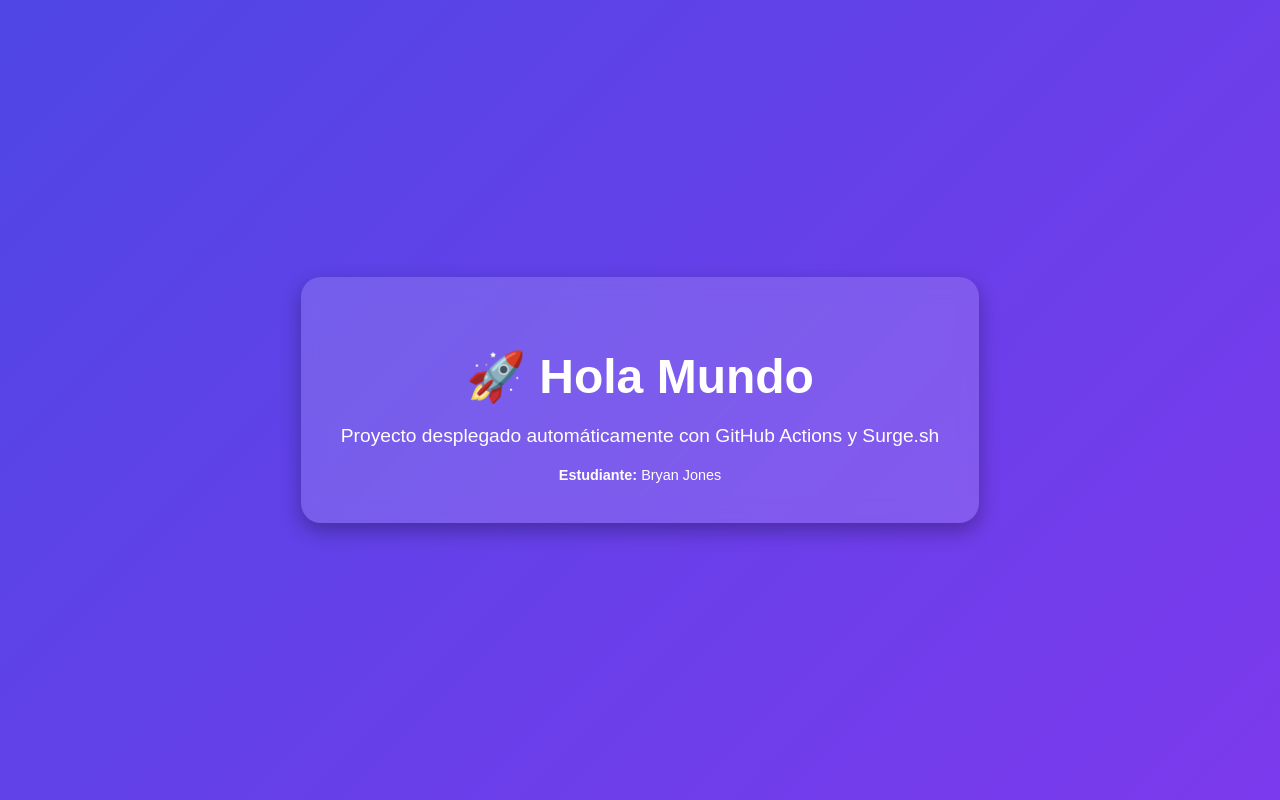
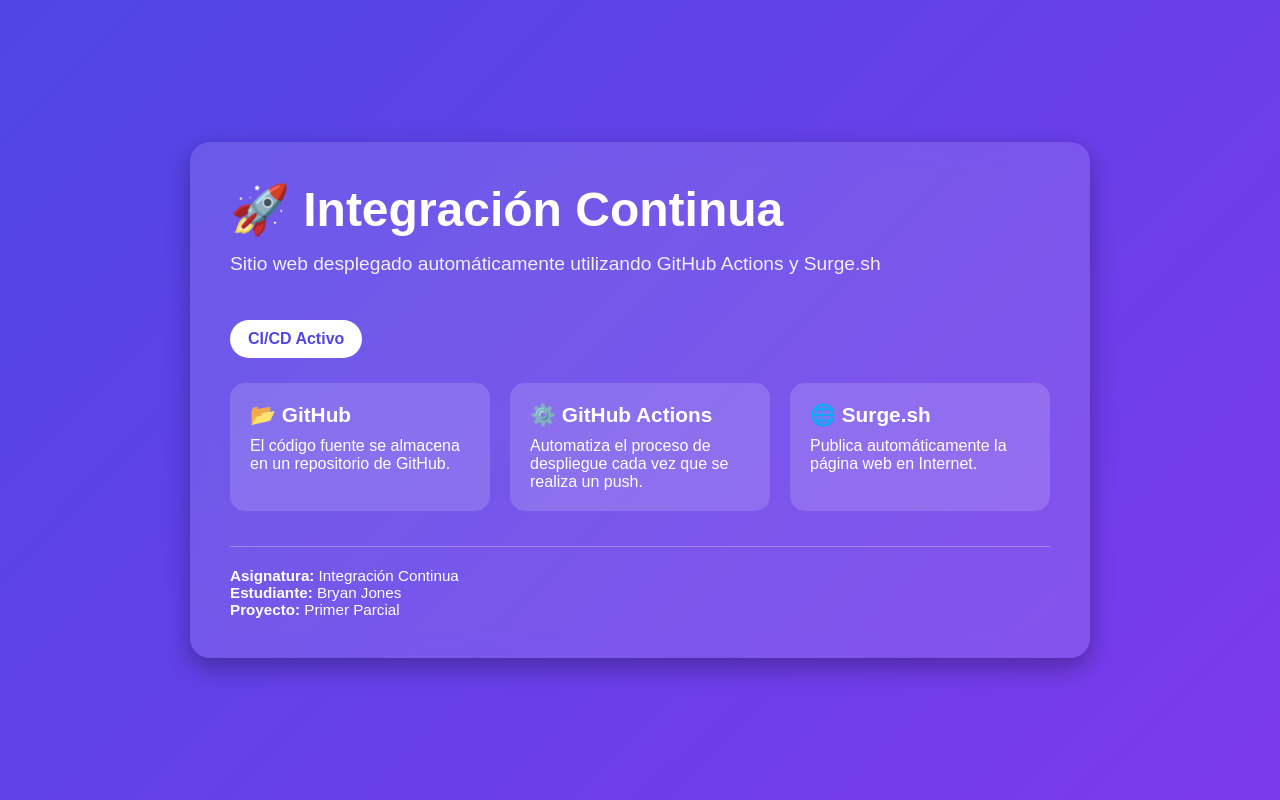
Before and after one commit to bryanurieljonestineo0912-eng/parcial1-Surge.sh, a plain HTML site: page index.html in a window 1280 px wide. Drawn offline with Linux system fonts and the light colour scheme.

Commit message:
Update index.html

```diff
--- a/index.html
+++ b/index.html
@@ -6,50 +6,130 @@
     <title>Primer Parcial - Integración Continua</title>
 
     <style>
+        *{
+            margin: 0;
+            padding: 0;
+            box-sizing: border-box;
+        }
+
         body{
             font-family: Arial, sans-serif;
             background: linear-gradient(135deg, #4f46e5, #7c3aed);
-            color: white;
-            text-align: center;
-            margin: 0;
-            height: 100vh;
+            min-height: 100vh;
             display: flex;
             justify-content: center;
             align-items: center;
+            color: white;
+            padding: 20px;
+        }
+
+        .container{
+            max-width: 900px;
+            width: 100%;
+            background: rgba(255,255,255,0.12);
+            backdrop-filter: blur(12px);
+            border-radius: 20px;
+            padding: 40px;
+            box-shadow: 0 10px 25px rgba(0,0,0,0.3);
+        }
+
+        h1{
+            font-size: 3rem;
+            margin-bottom: 15px;
+        }
+
+        .subtitle{
+            font-size: 1.2rem;
+            margin-bottom: 30px;
+            opacity: 0.9;
+        }
+
+        .cards{
+            display: grid;
+            grid-template-columns: repeat(auto-fit,minmax(220px,1fr));
+            gap: 20px;
+            margin-top: 25px;
         }
 
         .card{
             background: rgba(255,255,255,0.15);
-            padding: 40px;
-            border-radius: 20px;
-            backdrop-filter: blur(10px);
-            box-shadow: 0 8px 20px rgba(0,0,0,0.3);
+            padding: 20px;
+            border-radius: 15px;
+            transition: transform 0.3s;
         }
 
-        h1{
-            font-size: 3rem;
-            margin-bottom: 10px;
+        .card:hover{
+            transform: translateY(-5px);
         }
 
-        p{
-            font-size: 1.2rem;
+        .card h2{
+            margin-bottom: 10px;
+            font-size: 1.3rem;
         }
 
         .footer{
-            margin-top: 20px;
-            font-size: 0.9rem;
+            margin-top: 35px;
+            border-top: 1px solid rgba(255,255,255,0.3);
+            padding-top: 20px;
+            font-size: 0.95rem;
+        }
+
+        .badge{
+            display: inline-block;
+            margin-top: 15px;
+            padding: 10px 18px;
+            background: white;
+            color: #4f46e5;
+            border-radius: 30px;
+            font-weight: bold;
         }
     </style>
 </head>
 <body>
 
-    <div class="card">
-        <h1>🚀 Hola Mundo</h1>
-        <p>Proyecto desplegado automáticamente con GitHub Actions y Surge.sh</p>
+    <div class="container">
+
+        <h1>🚀 Integración Continua</h1>
+
+        <p class="subtitle">
+            Sitio web desplegado automáticamente utilizando GitHub Actions y Surge.sh
+        </p>
+
+        <div class="badge">
+            CI/CD Activo
+        </div>
+
+        <div class="cards">
+
+            <div class="card">
+                <h2>📂 GitHub</h2>
+                <p>
+                    El código fuente se almacena en un repositorio de GitHub.
+                </p>
+            </div>
+
+            <div class="card">
+                <h2>⚙️ GitHub Actions</h2>
+                <p>
+                    Automatiza el proceso de despliegue cada vez que se realiza un push.
+                </p>
+            </div>
+
+            <div class="card">
+                <h2>🌐 Surge.sh</h2>
+                <p>
+                    Publica automáticamente la página web en Internet.
+                </p>
+            </div>
+
+        </div>
 
         <div class="footer">
-            <strong>Estudiante:</strong> Bryan Jones
+            <p><strong>Asignatura:</strong> Integración Continua</p>
+            <p><strong>Estudiante:</strong> Bryan Jones</p>
+            <p><strong>Proyecto:</strong> Primer Parcial</p>
         </div>
+
     </div>
 
 </body>
```
